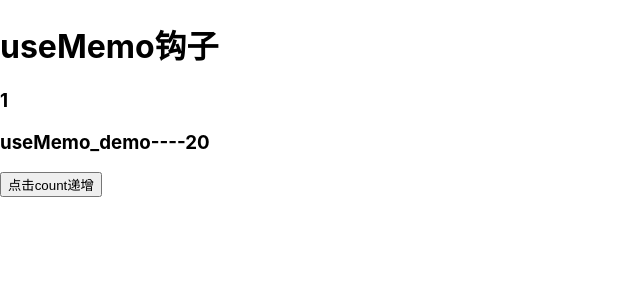
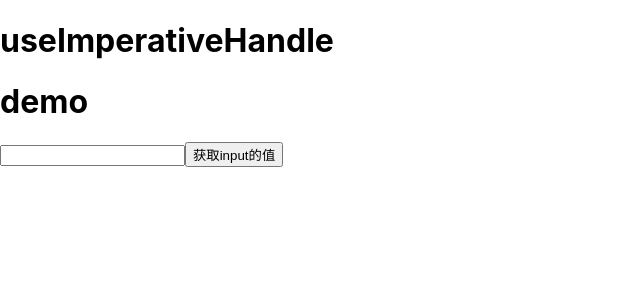
Before and after one commit to MM-gif-XY/react-knowledge, a React (Create React App) app: page /useImperativeHandle in a window 1280 px wide. Before the commit this address led to /useMemo. Shown: the top 300 px of the page, without its empty margins (0-640 px from the left). Built offline with nearby package versions, Linux system fonts and the light colour scheme.

Commit message:
父组件获取子组件方法或元素

```diff
--- a/src/router/indexRoutes.tsx
+++ b/src/router/indexRoutes.tsx
@@ -5,6 +5,7 @@ import Lazy_loading from '../view/lazy与Suspense实现懒加载'
 import react_loadable from '../view/react-loadable实现懒加载'
 import LoadableComponent from '../view/LoadableComponent实现组件懒加载'
 import useMemo from '../view/useMemo'
+import useImperativeHandle from '../view/useImperativeHandle'
 
 export default function IndexRoutes() {
   return (
@@ -14,7 +15,8 @@ export default function IndexRoutes() {
         <Route path='/react_loadable' component={react_loadable} />
         <Route path='/LoadableComponent' component={LoadableComponent} />
         <Route path='/useMemo' component={useMemo} />
-        <Redirect to='/useMemo' />
+        <Route path='/useImperativeHandle' component={useImperativeHandle} />
+        <Redirect to='/useImperativeHandle' />
       </Switch>
     </BrowserRouter>
   )
--- /dev/null
+++ b/src/view/useImperativeHandle/demo.tsx
@@ -0,0 +1,21 @@
+import React, { useRef, useImperativeHandle } from 'react'
+
+function Demo(props: any, ref: any) {
+  {/* 当要在父组件中获取子组件的元素的时候，子组件要使用React.forwardRef包裹整个组件，并要在参数中写上ref参数 */ }
+  const inputref = useRef<HTMLInputElement>(null)
+  useImperativeHandle(ref, () => {
+    return handle //将handle方法返回给父组件使用
+  }) //useImperativeHandle可以用来将ref返回给父组件中的值进行限制，不能由父组件直接操作子组件的dom
+  const handle = () => {
+    console.log((inputref.current as any).value);
+  }
+  return (
+    <div >
+      <h1>demo</h1>
+      <input type="text" ref={inputref} />
+      <button onClick={() => { handle() }}>获取input的值</button>
+    </div>
+  )
+}
+
+export default React.forwardRef(Demo)
--- /dev/null
+++ b/src/view/useImperativeHandle/index.tsx
@@ -0,0 +1,16 @@
+import React, { useRef, useEffect } from 'react'
+import Demo from './demo'
+
+export default function Index() {
+  const demoref = useRef()
+  useEffect(() => {
+    console.log(demoref.current);
+  }, [])
+
+  return (
+    <div>
+      <h1>useImperativeHandle</h1>
+      <Demo ref={demoref} />
+    </div>
+  )
+}
```
Also changed, not shown: 1 other file (tests, documents, lock files or other folders).
